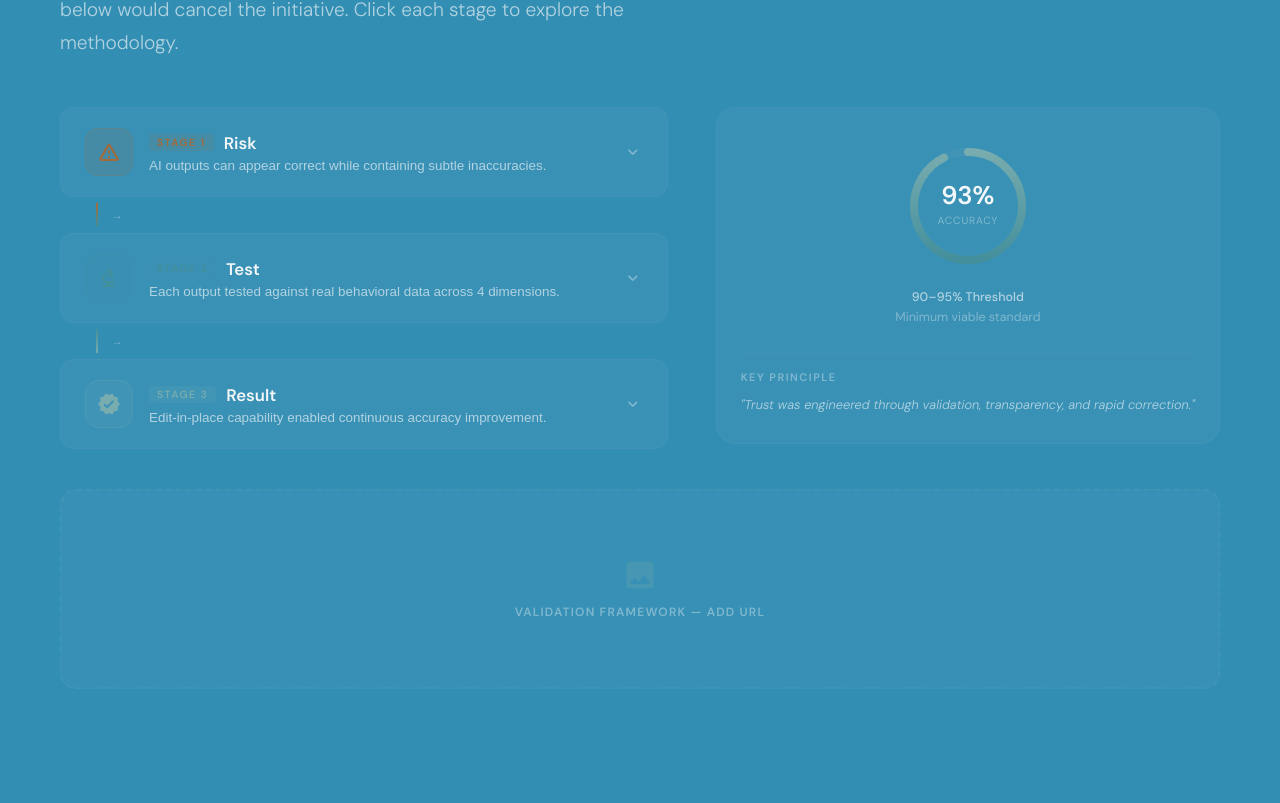
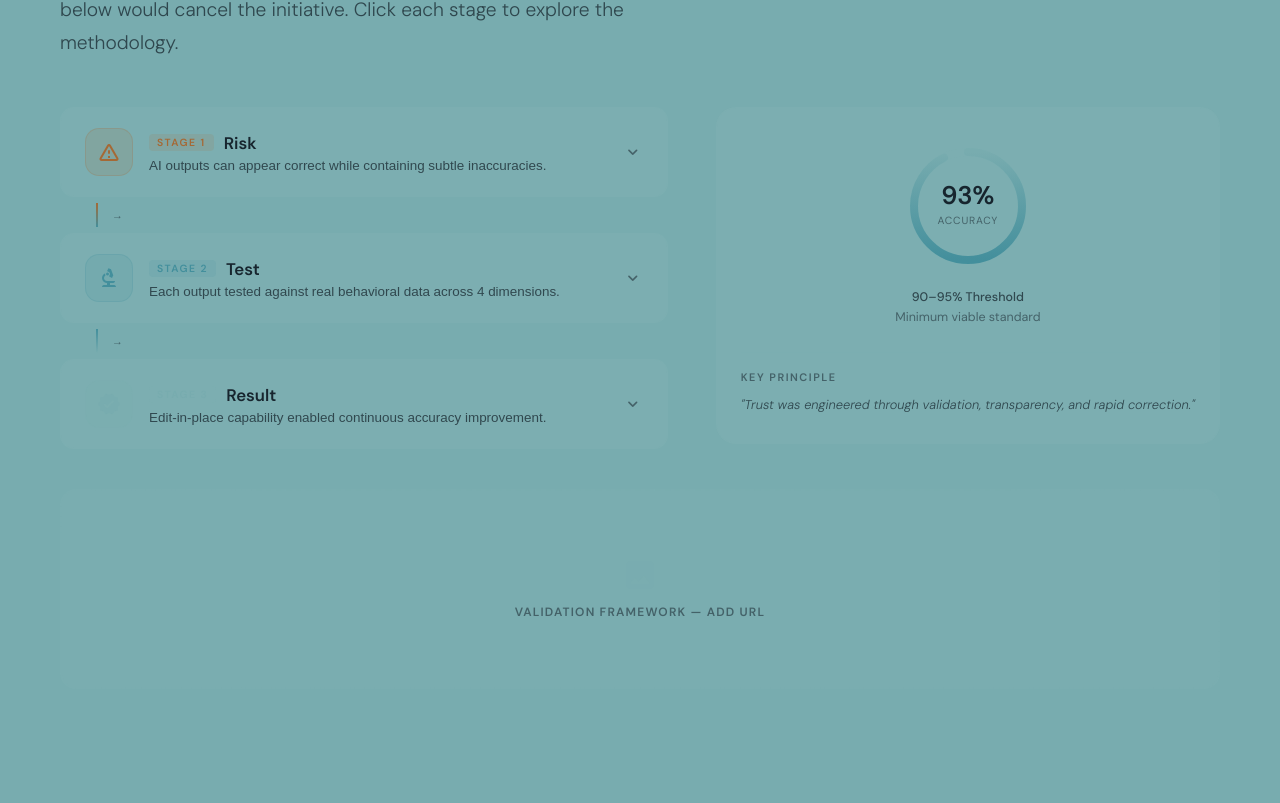
Before and after one commit to tangiblethinking/persongratadata, a React (Vite) app: page / in a window 1280 px wide. Shown: the part 9637-10440 px from the top of the page. Built offline with nearby package versions, Linux system fonts and the light colour scheme.

Commit message:
Update global.css

```diff
--- a/src/styles/global.css
+++ b/src/styles/global.css
@@ -1,18 +1,18 @@
 @import url('https://fonts.googleapis.com/css2?family=Syne:wght@400;500;600;700;800&family=DM+Sans:ital,opsz,wght@0,9..40,300;0,9..40,400;0,9..40,500;0,9..40,600;1,9..40,300&display=swap');
 
 :root {
-  --c-sky: #78ACAF;
-  --c-teal: #438F9C;
-  --c-navy: #365C6F;
-  --c-deep: #338EB4;
-  --c-rust: #5F331D;
-  --c-amber: #A56935;
-  --c-white: #F4F7F8;
-  --c-glass: rgba(255,255,255,0.06);
-  --c-glass-border: rgba(120,172,175,0.18);
-  --c-text-primary: #F4F7F8;
-  --c-text-secondary: rgba(244,247,248,0.65);
-  --c-text-muted: rgba(244,247,248,0.38);
+  --c-sky: #17252E;
+--c-teal: #365C6F;
+--c-navy: #438F9C;
+--c-deep: #78ACAF;
+--c-rust: #5F331D;
+--c-amber: #A56935;
+--c-white: #17252E;
+--c-glass: rgba(23,37,46,0.08);
+--c-glass-border: rgba(23,37,46,0.18);
+--c-text-primary: #17252E;
+--c-text-secondary: rgba(23,37,46,0.75);
+--c-text-muted: rgba(23,37,46,0.55);
 
 --font-display: 'DM Sans', sans-serif;
 --font-body: 'DM Sans', sans-serif;
```
